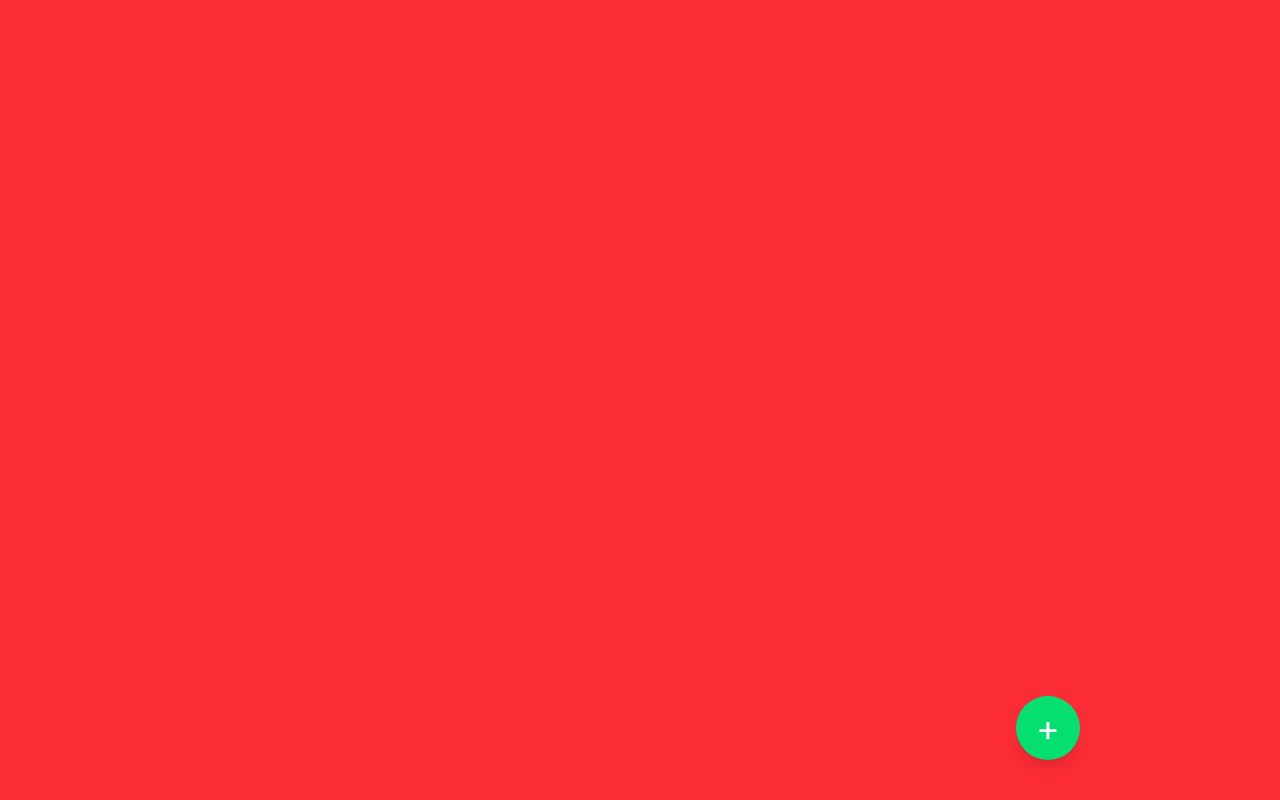
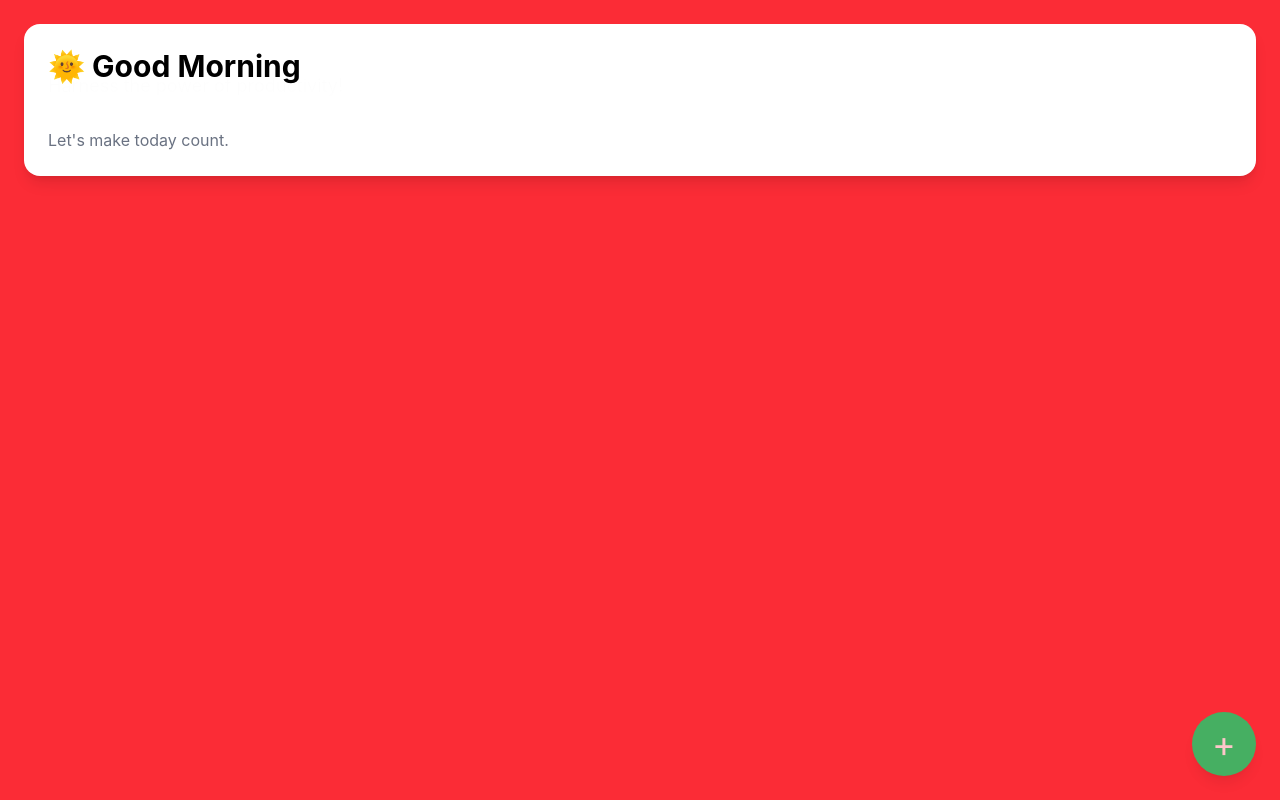
Before and after one commit to Noushidh/taskflow-pro, a React (Vite) app: page / in a window 1280 px wide. Built offline with nearby package versions, Linux system fonts and the light colour scheme.

Commit message:
feat(home): add personalized greeting and productivity message

```diff
--- a/package.json
+++ b/package.json
@@ -11,6 +11,7 @@
   },
   "dependencies": {
     "@tailwindcss/vite": "^4.3.1",
+    "framer-motion": "^12.40.0",
     "react": "^19.2.6",
     "react-dom": "^19.2.6",
     "tailwindcss": "^4.3.1"
--- a/src/App.tsx
+++ b/src/App.tsx
@@ -1,10 +1,11 @@
 
-import Greet from './components/Home'
+import {Greet,Home} from './components/Home'
 
 function App() {
   return (
     <div className="min-h-screen bg-red-500">
         <Greet/>
+        <Home/>
     </div>
   )
 }
--- a/src/components/Home.tsx
+++ b/src/components/Home.tsx
@@ -1,25 +1,91 @@
-import { useState } from "react";
+import { useEffect, useState } from "react";
+import { motion, AnimatePresence } from "framer-motion";
 
-function Greet() {
+export function Home() {
+  const hour = new Date().getHours();
+
+  let greeting = "";
+  if (hour < 12) {
+    greeting = "🌞 Good Morning";
+  } else if (hour < 18) {
+    greeting = "☀️ Good Afternoon";
+  } else {
+    greeting = "🌙 Good Evening";
+  }
+  const messages = [
+    "Harness the power of productivity!",
+    "Unlock your productivity potential.",
+    "Let's make today count!",
+    "Stay focused, stay productive.",
+    "Small steps lead to big results.",
+    "Success is built one task at a time.",
+    "Every completed task is a victory.",
+    "Progress beats perfection.",
+    "Turn your plans into actions.",
+    "Your future self will thank you.",
+    "Consistency creates success.",
+    "Make today your masterpiece.",
+    "Focus on what matters most.",
+    "Dream big, start small.",
+    "One task closer to your goals.",
+    "Productivity is a superpower.",
+    "Keep moving forward.",
+    "Believe in your progress.",
+    "Great things take time.",
+  ];
+  const [index, setIndex] = useState(0);
+  useEffect(() => {
+    const interval = setInterval(() => {
+      setIndex((prev) => (prev + 1) % messages.length);
+    }, 5000);
+    return () => {
+      clearInterval(interval);
+    };
+  });
+  return (
+    <div className="p-6">
+      <div className="bg-white rounded-2xl shadow-lg p-6">
+        <h1 className="text-3xl font-bold mb-2">{greeting}</h1>
+
+        <AnimatePresence mode="wait">
+          <motion.p
+            key={index}
+            initial={{ opacity: 0, y: 20 }}
+            animate={{ opacity: 1, y: 0 }}
+            exit={{ opacity: 0, y: -20 }}
+            transition={{ duration: 0.5 }}
+            className="text-gray-600 text-lg"
+          >
+            {messages[index]}
+          </motion.p>
+        </AnimatePresence>
+
+        <p className="text-gray-500 mt-2">Let's make today count.</p>
+      </div>
+    </div>
+  );
+}
+
+export function Greet() {
   return (
     <>
-      <button  className="
-        fixed bottom-6 right-6
-        w-16 h-16
-        rounded-full
-        bg-green-400
-        hover:bg-green-600
-        text-white
-        text-4xl
-        flex items-center justify-center
-        shadow-lg
-        transition
-        right-50
-        bottom-10
-      ">
+      <button
+        className="
+    fixed bottom-4 right-20
+    md:bottom-6 md:right-6
+    w-14 h-14 md:w-16 md:h-16
+    rounded-full
+    bg-green-400
+    text-white
+    text-3xl md:text-4xl
+    flex items-center justify-center
+    shadow-lg
+    animate-pulse
+
+  "
+      >
         +
       </button>
     </>
   );
 }
-export default Greet;
```
Also changed, not shown: 1 other file (tests, documents, lock files or other folders).
